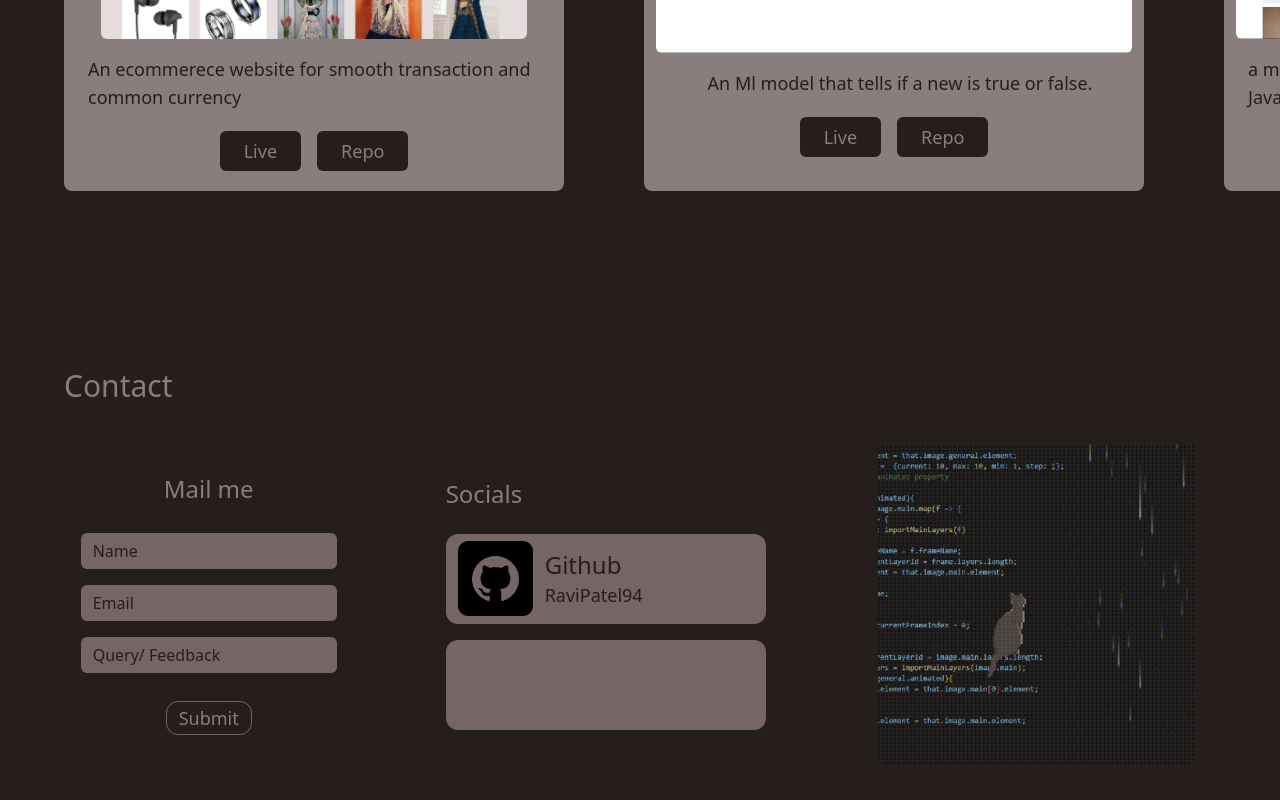
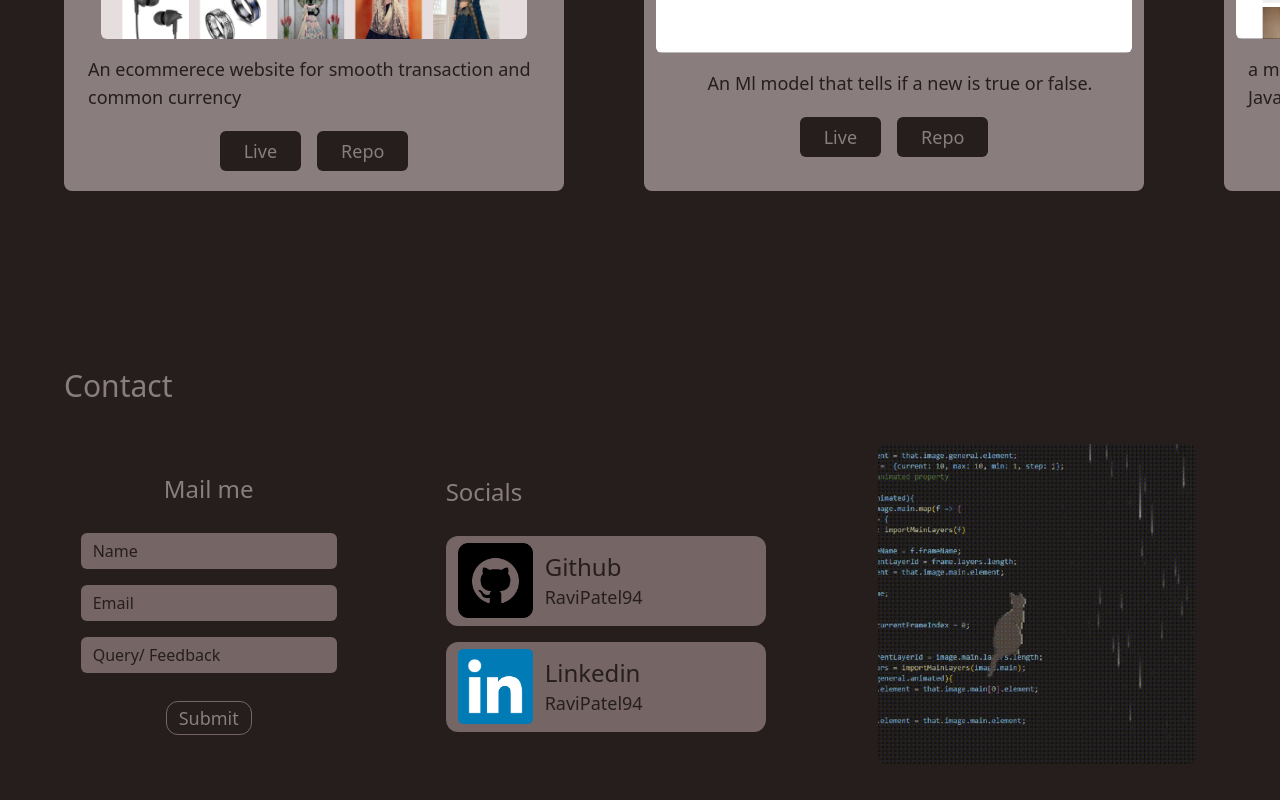
Before and after one commit to RaviPatel94/Portfolio, a React (Vite) app: page / in a window 1280 px wide. Shown: the part 2068-2868 px from the top of the page. Built offline with nearby package versions, Linux system fonts and the light colour scheme; a web font is replaced by a local one.

Commit message:
footer complete

```diff
--- a/src/components/Footer.jsx
+++ b/src/components/Footer.jsx
@@ -19,8 +19,9 @@ function Footer() {
             </div>
         </div>
         <div>
-            <h1 className='text-2xl mb-6' >Socials</h1>
+            <h1 className='text-2xl mb-7' >Socials</h1>
             <div className=' flex flex-col gap-4'>
+            <a href="https://github.com/RaviPatel94" target='_blank'>
             <div className='socialbox'>
               <img src="/images/github.png" alt="github logo" className='h-[75px] mx-3 my-[7px]' />
               <div className='text-primary flex flex-col justify-center'>
@@ -28,7 +29,17 @@ function Footer() {
                 <div className='text-lg'>RaviPatel94</div>
               </div>
             </div>
-            <div className='socialbox'></div>
+            </a>
+            <a href="https://www.linkedin.com/in/ravi-patel94/" target='_blank'>
+            <div className='socialbox'>
+            <img src="/images/linkedin.png" alt="github logo" className='h-[75px] mx-3 my-[7px]' />
+              <div className='text-primary flex flex-col justify-center'>
+                <div className='text-2xl'>Linkedin</div>
+                <div className='text-lg'>RaviPatel94</div>
+              </div>
+            </div>
+            </a>
+
             </div>
         </div>
         <div>
```
Also changed, not shown: public/images/linkedin.png (added).
